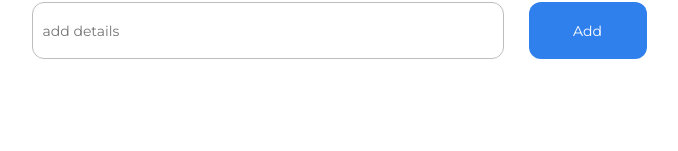
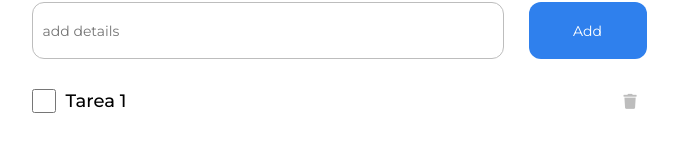
Before and after one commit to FrancoBaig/Todo-app, a React (Create React App) app: page / in a window 1280 px wide. Shown: the part 187-338 px from the top of the page, without its empty margins (301-979 px from the left). Built offline with nearby package versions, Linux system fonts and the light colour scheme.

Commit message:
fin front-end de taskBoard, input y tasklist

```diff
--- a/public/index.html
+++ b/public/index.html
@@ -11,7 +11,10 @@
     />
     <link rel="apple-touch-icon" href="%PUBLIC_URL%/logo192.png" />
     <link rel="manifest" href="%PUBLIC_URL%/manifest.json" />
-    <title>React App</title>
+
+    <link rel="stylesheet" href="https://cdnjs.cloudflare.com/ajax/libs/font-awesome/5.12.1/css/all.min.css"
+      integrity="sha256-mmgLkCYLUQbXn0B1SRqzHar6dCnv9oZFPEC1g1cwlkk=" crossorigin="anonymous" />
+    <title>Todo app</title>
   </head>
   <body>
     <noscript>You need to enable JavaScript to run this app.</noscript>
--- a/src/App.css
+++ b/src/App.css
@@ -82,3 +82,34 @@
 .input-btn:hover{
     background-color: #146fe9;
 }
+
+/* Task List */
+
+.task{
+    display: flex;
+    align-items: center;
+    width: 100%;
+}
+
+.checkbox {
+    width: 2.4rem;
+    height: 2.4rem;
+    border: 1px solid #828282;
+}
+
+.task-label{
+    font-family: "Montserrat", sans-serif;
+    font-weight: 500;
+    font-size: 1.8rem;
+    margin-left: 1rem;
+}
+
+.trash-btn{
+    margin-left: auto;
+    color: #BDBDBD;
+    font-size: 1.5rem;
+    background-color: transparent;
+    border: none;
+    cursor: pointer;
+    margin-right: 1rem;
+}
--- /dev/null
+++ b/src/components/Task.js
@@ -0,0 +1,19 @@
+import React from "react";
+
+function Task() {
+    return (
+        <>
+            <div className="task">
+                <input type="checkbox" name="task-check" className="checkbox" />
+                <label for="task-check" className="task-label">
+                    Tarea 1
+                </label>
+                <button className="trash-btn">
+                    <i className="fas fa-trash"></i>
+                </button>
+            </div>
+        </>
+    );
+}
+
+export default Task;
--- a/src/components/TaskList.js
+++ b/src/components/TaskList.js
@@ -1,5 +1,12 @@
 import React from "react";
+import Task from "./Task";
 
-function TaskList() {}
+function TaskList() {
+    return (
+        <div className="task-list">
+            <Task />
+        </div>
+    );
+}
 
 export default TaskList;
```
